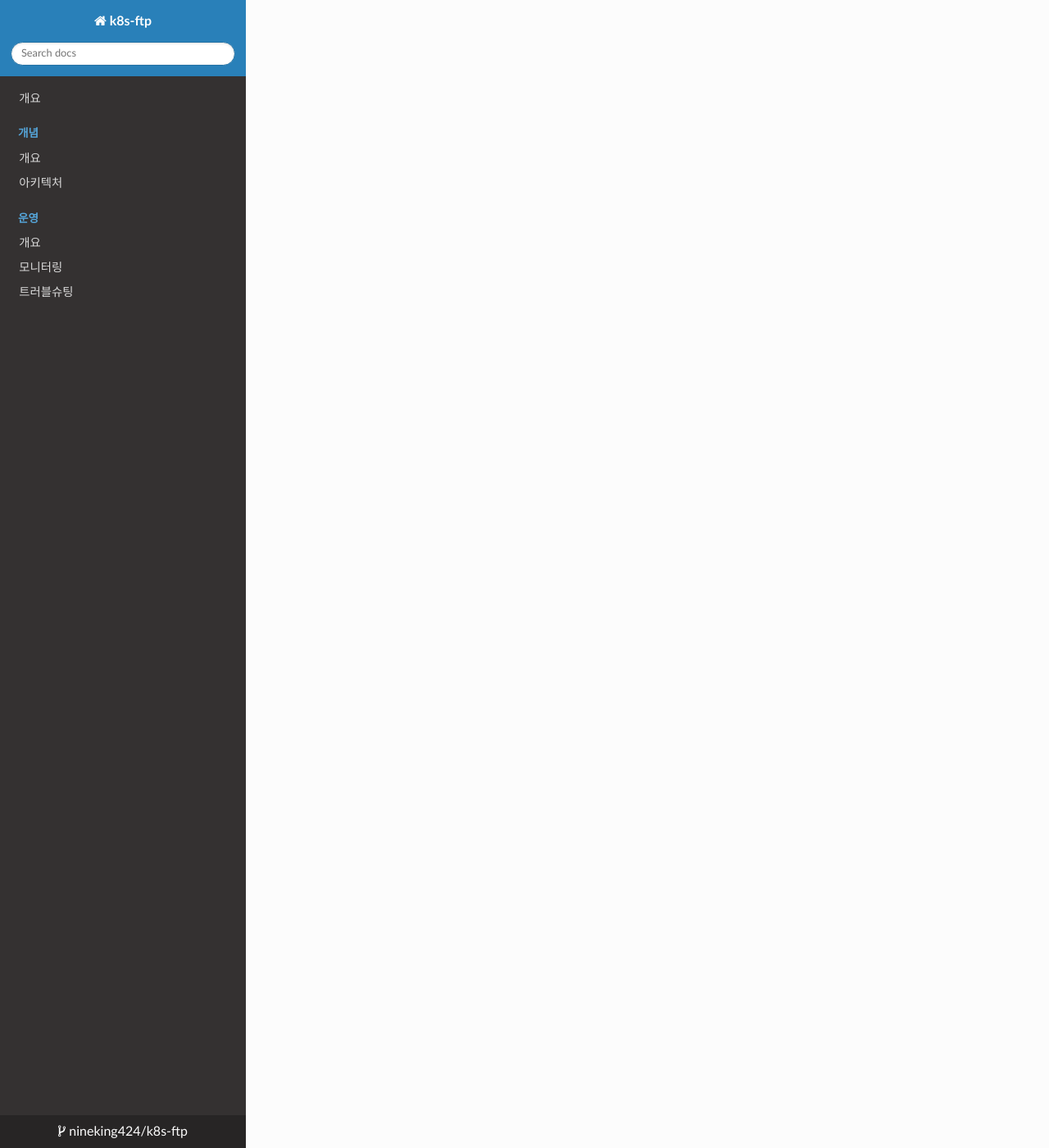
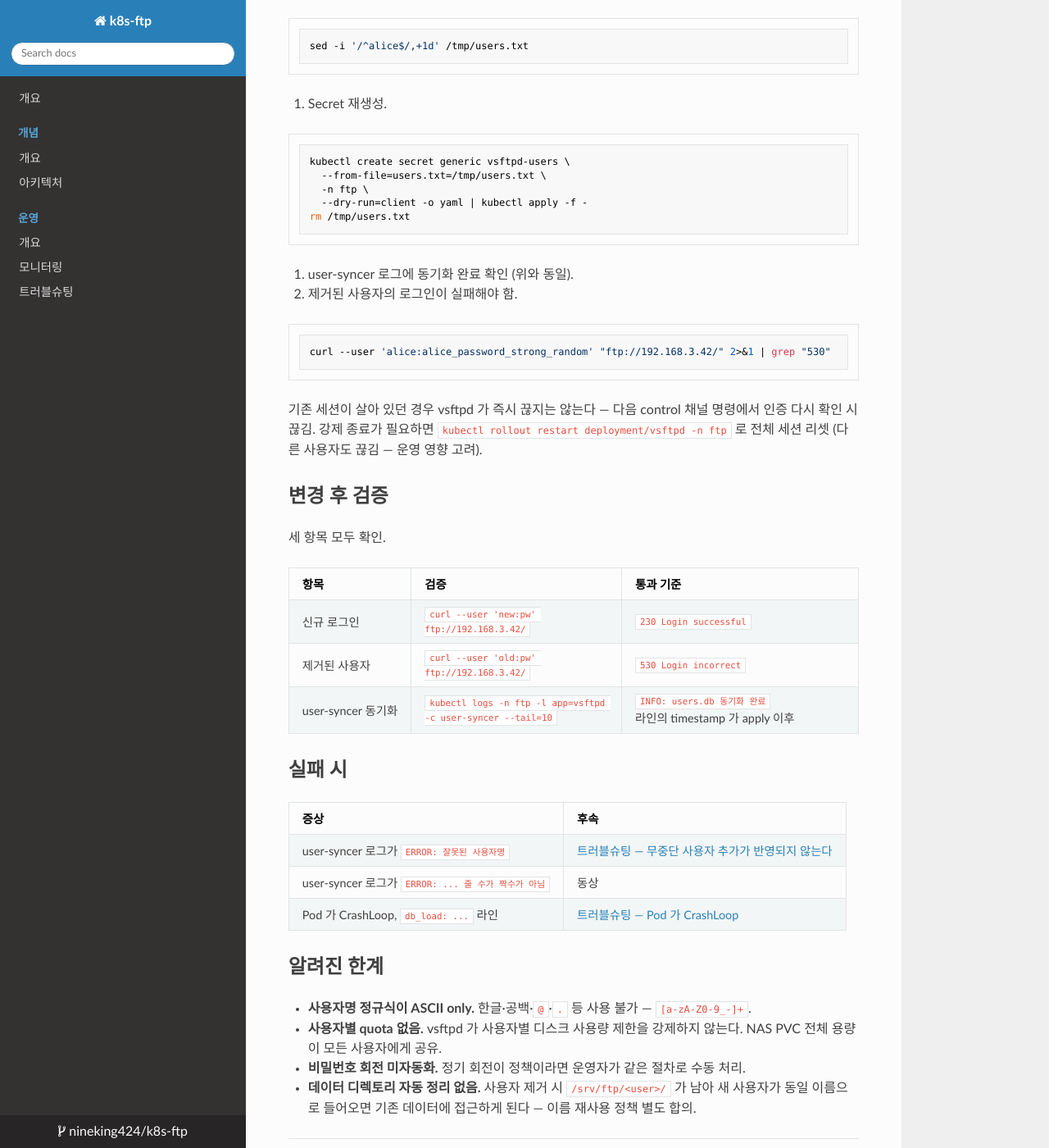
Before and after one commit to nineking424/k8s-ftp, an MkDocs documentation site: the page built from docs/operating/user-management.md, in a window 1280 px wide and 1400 px high, scrolled down 2166 px. Shown: the whole window at 82% size. Built offline with MkDocs 1.6.1, drawn with Linux system fonts in a browser that asks for light colours; nearby versions of some CDN libraries; some of the changed text lies outside the part shown.

Commit message:
docs(user-management): 추가/제거 end-to-end 절차와 검증 단계
신규 사용자 추가는 Secret 갱신 후 user-syncer INFO 라인 + curl 230 검증.
제거 시 기존 세션 처리·데이터 디렉토리 잔존 등 운영 주의점 명시.
실패 시 트러블슈팅 page 의 두 anchor로 폴스루.

````diff
--- a/docs/operating/user-management.md
+++ b/docs/operating/user-management.md
@@ -31,3 +31,104 @@ sequenceDiagram
 | 사용자명 정규식 | `^[a-zA-Z0-9_-]+$` | `ERROR: 잘못된 사용자명` → 기존 DB 유지 |
 | 인코딩 | UTF-8, BOM 없음 | `db_load` 실패 → 기존 DB 유지 |
 | 최대 사용자 수 | 실측 한계 미정 (메모리 제약) | — |
+
+## 사용자 추가
+
+`alice` 사용자를 신규 추가하는 end-to-end 예시.
+
+1. 현재 Secret 디코드 — 임시 파일은 작업 후 즉시 삭제.
+
+```bash
+kubectl get secret vsftpd-users -n ftp -o jsonpath='{.data.users\.txt}' | base64 -d > /tmp/users.txt
+```
+
+2. 사용자명 + 비밀번호 두 줄 추가. 한 사용자당 정확히 두 라인.
+
+```bash
+{
+  echo "alice"
+  echo "alice_password_strong_random"
+} >> /tmp/users.txt
+```
+
+3. Secret 재생성 — `kubectl create secret --dry-run -o yaml | kubectl apply -f -` 패턴으로 atomic 교체.
+
+```bash
+kubectl create secret generic vsftpd-users \
+  --from-file=users.txt=/tmp/users.txt \
+  -n ftp \
+  --dry-run=client -o yaml | kubectl apply -f -
+rm /tmp/users.txt
+```
+
+4. user-syncer 로그에 동기화 완료 라인이 1~3 초 안에 등장.
+
+```bash
+kubectl logs -n ftp -l app=vsftpd -c user-syncer --tail=10 | grep "INFO: users.db 동기화 완료"
+```
+
+5. 신규 사용자 로그인 검증.
+
+```bash
+curl --user 'alice:alice_password_strong_random' "ftp://192.168.3.42/" 2>&1 | grep "230"
+```
+
+## 사용자 제거
+
+`alice` 사용자를 제거하는 절차. 데이터 디렉토리 `/srv/ftp/alice/` 는 자동 삭제되지 않으므로 별도 백업·정리.
+
+1. 현재 Secret 디코드.
+
+```bash
+kubectl get secret vsftpd-users -n ftp -o jsonpath='{.data.users\.txt}' | base64 -d > /tmp/users.txt
+```
+
+2. `alice` 의 두 줄 (사용자명 + 비밀번호) 제거 — 직접 편집하거나 `sed` 로.
+
+```bash
+sed -i '/^alice$/,+1d' /tmp/users.txt
+```
+
+3. Secret 재생성.
+
+```bash
+kubectl create secret generic vsftpd-users \
+  --from-file=users.txt=/tmp/users.txt \
+  -n ftp \
+  --dry-run=client -o yaml | kubectl apply -f -
+rm /tmp/users.txt
+```
+
+4. user-syncer 로그에 동기화 완료 확인 (위와 동일).
+5. 제거된 사용자의 로그인이 실패해야 함.
+
+```bash
+curl --user 'alice:alice_password_strong_random' "ftp://192.168.3.42/" 2>&1 | grep "530"
+```
+
+기존 세션이 살아 있던 경우 vsftpd 가 즉시 끊지는 않는다 — 다음 control 채널 명령에서 인증 다시 확인 시 끊김. 강제 종료가 필요하면 `kubectl rollout restart deployment/vsftpd -n ftp` 로 전체 세션 리셋 (다른 사용자도 끊김 — 운영 영향 고려).
+
+## 변경 후 검증
+
+세 항목 모두 확인.
+
+| 항목 | 검증 | 통과 기준 |
+|---|---|---|
+| 신규 로그인 | `curl --user 'new:pw' ftp://192.168.3.42/` | `230 Login successful` |
+| 제거된 사용자 | `curl --user 'old:pw' ftp://192.168.3.42/` | `530 Login incorrect` |
+| user-syncer 동기화 | `kubectl logs -n ftp -l app=vsftpd -c user-syncer --tail=10` | `INFO: users.db 동기화 완료` 라인의 timestamp 가 apply 이후 |
+
+## 실패 시
+
+| 증상 | 후속 |
+|---|---|
+| user-syncer 로그가 `ERROR: 잘못된 사용자명` | [트러블슈팅 — 무중단 사용자 추가가 반영되지 않는다](troubleshooting.md#무중단-사용자-추가가-반영되지-않는다) |
+| user-syncer 로그가 `ERROR: ... 줄 수가 짝수가 아님` | 동상 |
+| Pod 가 CrashLoop, `db_load: ...` 라인 | [트러블슈팅 — Pod 가 CrashLoop](troubleshooting.md#pod-가-crashloop) |
+
+## 알려진 한계
+
+- **사용자명 정규식이 ASCII only.** 한글·공백·`@`·`.` 등 사용 불가 — `[a-zA-Z0-9_-]+`.
+- **사용자별 quota 없음.** vsftpd 가 사용자별 디스크 사용량 제한을 강제하지 않는다. NAS PVC 전체 용량이 모든 사용자에게 공유.
+- **비밀번호 회전 미자동화.** 정기 회전이 정책이라면 운영자가 같은 절차로 수동 처리.
+- **데이터 디렉토리 자동 정리 없음.** 사용자 제거 시 `/srv/ftp/<user>/` 가 남아 새 사용자가 동일 이름으로 들어오면 기존 데이터에 접근하게 된다 — 이름 재사용 정책 별도 합의.
````
